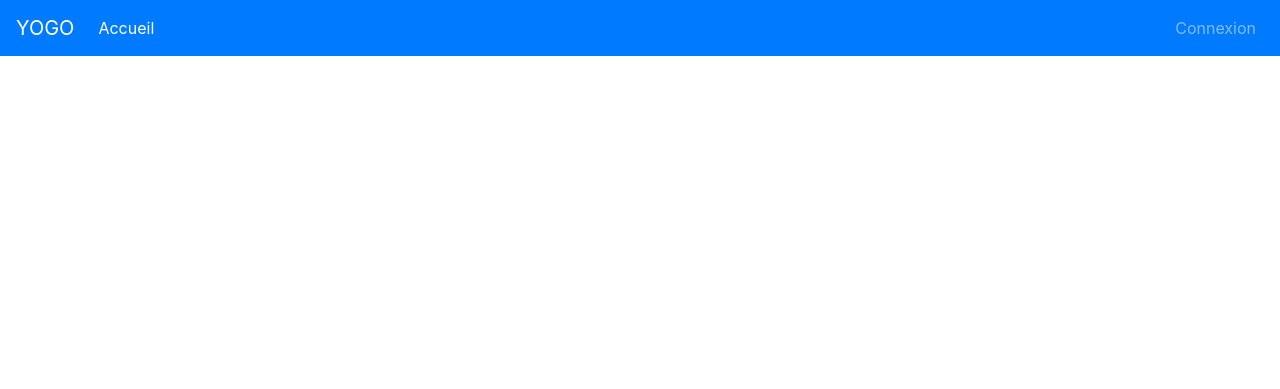
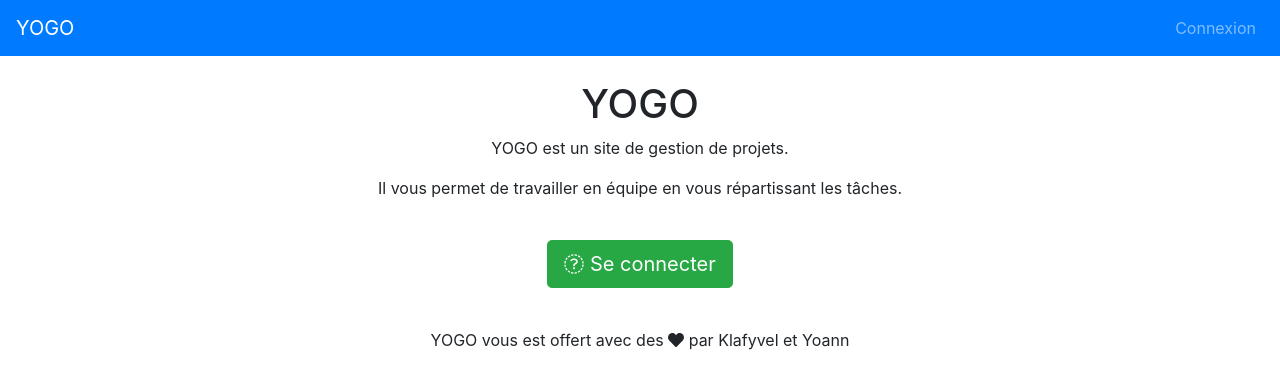
Before and after one commit to nanoy42/yogo, a Django app: page / in a window 1280 px wide. Shown: the top 389 px of the page. Run offline with Django 3.2, Linux system fonts and the light colour scheme; parts of the project's set-up code (start-up, migrations or seed data) failed here and were passed over; some libraries are stand-ins or nearby versions.

Commit message:
Page d'accueil

```diff
--- a/templates/home.html
+++ b/templates/home.html
@@ -1 +1,20 @@
 {% extends 'base.html' %}
+{% block content %}
+<div class="text-center">
+<h1>YOGO</h1>
+<p>YOGO est un site de gestion de projets. </p>
+<p>Il vous permet de travailler en équipe en vous répartissant les tâches.<p>
+<br />
+{% if user.is_authenticated %}
+<div class=".btn-group">
+    <a type="button" class="btn btn-success btn-lg" href="{% url "projects:newproject" %}"><i class="fas fa-plus"></i> Créer un nouveau projet</a>
+    <a type="button" class="btn btn-primary btn-lg" href="{% url "projects:myprojects" %}"><i class="fa fa-paper-plane"></i> Accéder à mes projets</a>
+</div>
+{% else %}
+<button type="button" class="btn btn-success btn-lg"><i class="fas fa-sign-in"></i> Se connecter</button>
+{% endif %}
+<br />
+<br />
+<p>YOGO vous est offert avec des <i class="fas fa-heart"></i> par Klafyvel et Yoann</p>
+</div>
+{% endblock %}
--- a/templates/navbar.html
+++ b/templates/navbar.html
@@ -1,14 +1,11 @@
 <nav class="navbar navbar-expand-lg navbar-dark bg-primary">
-  <a class="navbar-brand" href="#">YOGO</a>
+    <a class="navbar-brand" href="{% url 'home' %}">YOGO</a>
   <button class="navbar-toggler" type="button" data-toggle="collapse" data-target="#navbarSupportedContent" aria-controls="navbarSupportedContent" aria-expanded="false" aria-label="Toggle navigation">
     <span class="navbar-toggler-icon"></span>
   </button>
 
   <div class="collapse navbar-collapse" id="navbarSupportedContent">
     <ul class="navbar-nav mr-auto">
-		<li class="nav-item {% if active == 1 %}active{% endif %}">
-		  <a class="nav-link" href="{% url 'home' %}">Accueil<span class="sr-only">(current)</span></a>
-      </li>
 	  {% if request.user.is_authenticated %}
 	  <li class="nav-item {% if active == 2 %}active{% endif %}">
 		  <a class="nav-link" href="{% url 'projects:myprojects' %}">Mes projets</a>
```
